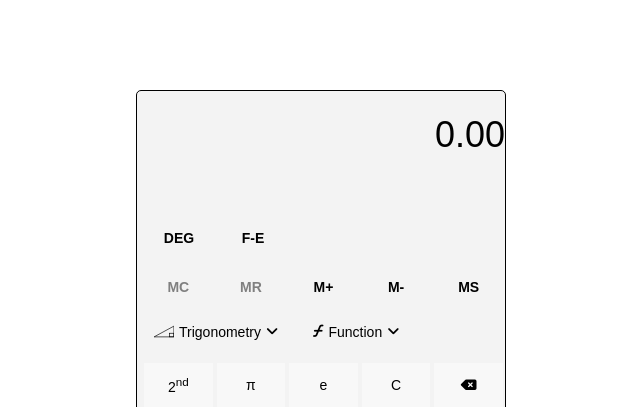
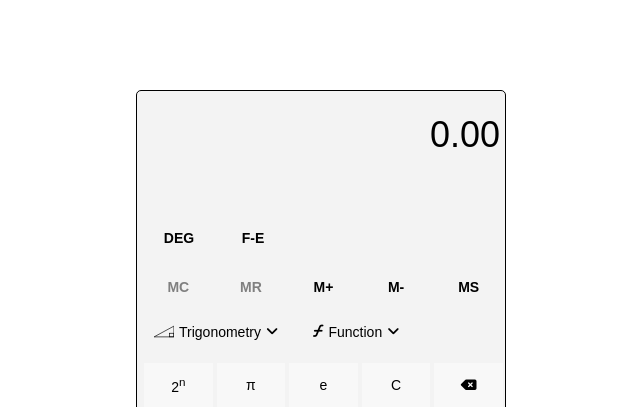
Before and after one commit to shaileshdarji1/scientific-calculator, a plain HTML site: page index.html in a window 1280 px wide. Both pictures are taken after a click on the button "DEG". Shown: the top 407 px of the page, 319-959 px from the left. Drawn offline with Linux system fonts and the light colour scheme.

Commit message:
scientific calculator

```diff
--- a/index.html
+++ b/index.html
@@ -42,7 +42,7 @@
             </button>
         </div>
         <div class="row">
-            <button type="button" onclick="twopower()" class="button">2<sup>nd</sup></button>
+            <button type="button" onclick="twopower()" class="button">2<sup>n</sup></button>
             <button type="button" onclick="pi()" class="button">π</button>
             <button type="button" onclick="e()" class="button">e</button>
             <button type="button" onclick="allclear()" class="button">C</button>
--- a/script.js
+++ b/script.js
@@ -1,5 +1,12 @@
 let display = document.getElementById("screen");
 
+
+function deg() {
+    display.value = ((180 / Math.PI) * display.value).toFixed(2);
+}
+function fe() {
+    display.value = Number.parseFloat(display.value).toExponential();
+}
 function memoryclear() {
     localStorage.removeItem("memory");
     document.getElementById("memoryclear").disabled = true;
@@ -76,14 +83,8 @@ window.onclick = function (event) {
     }
 }
 
-function deg() {
-    display.value = ((180 / Math.PI) * display.value).toFixed(2);
-}
-function fe() {
-    display.value = Number.parseFloat(display.value).toExponential();
-}
-function twopower(){
-   display.value = Math.pow(2,display.value);
+function twopower() {
+    display.value = Math.pow(2, display.value);
 }
 function pi() {
     if (display.value.length === 0) {
--- a/style.css
+++ b/style.css
@@ -22,6 +22,7 @@ input {
     text-align: right;
     margin: 8px;
     border: none;
+    padding-right: 5px;
 }
 
 .display {
```
